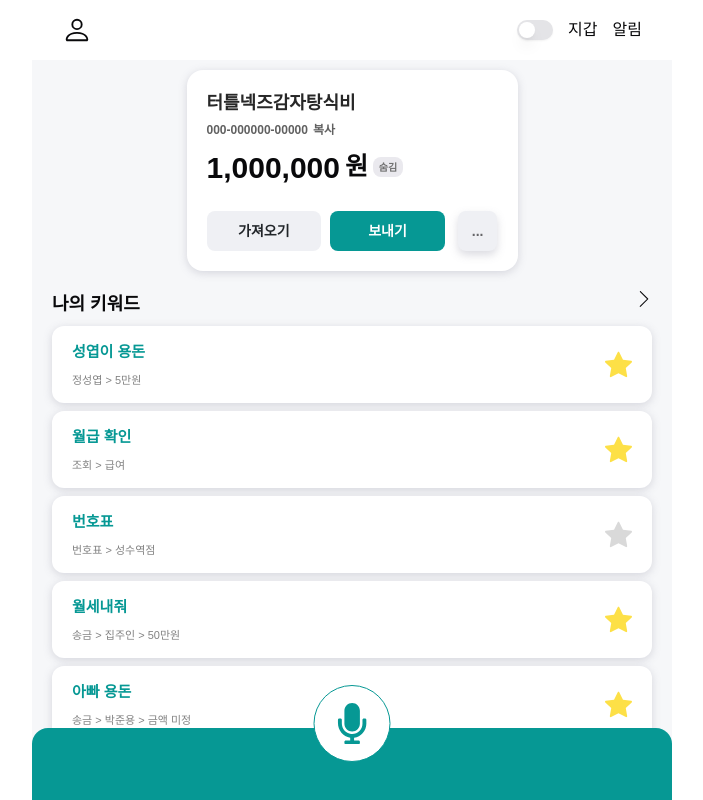
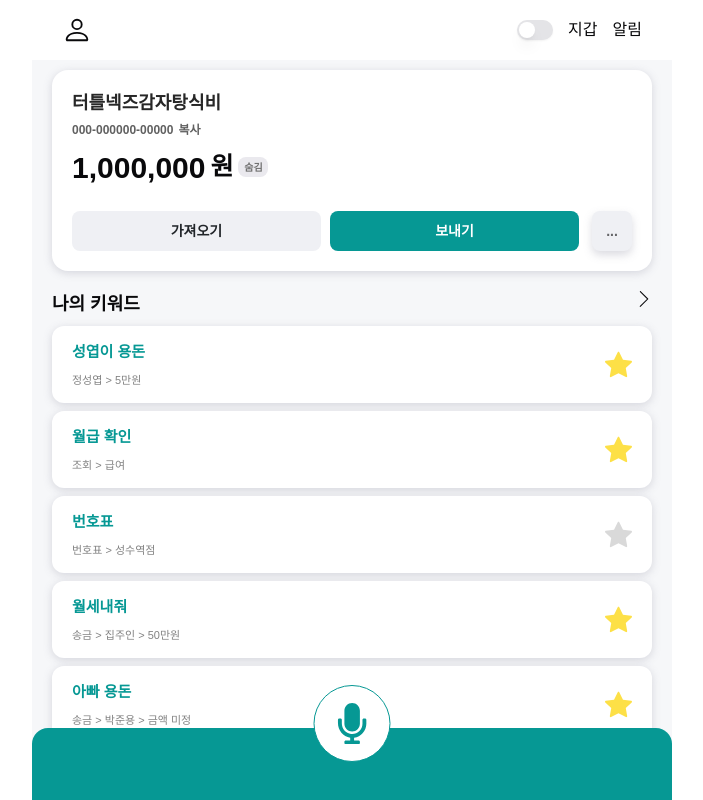
Before and after one commit to KeywordHanaro/KeywordHanaro_FE, a Next.js app: page / in a window 1280 px wide. Shown: the whole page, without its empty margins (288-991 px from the left). Built offline with nearby package versions, Linux system fonts and the light colour scheme.

Commit message:
[design] change AccountCard component width full

```diff
--- a/components/molecules/AccountCard.tsx
+++ b/components/molecules/AccountCard.tsx
@@ -17,7 +17,7 @@ export default function AccountCard({
 }: AccountCardProps) {
   const [isHide, setIsHide] = useState(false);
   return (
-    <Card className='flex flex-col w-[331px] h-[201px] p-[20px] justify-between'>
+    <Card className='flex flex-col w-full h-[201px] p-[20px] justify-between'>
       {/* 제목 및 계좌 번호 및 잔액 */}
       <div className='flex flex-col justify-between'>
         {/* 제목 */}
@@ -72,10 +72,10 @@ export default function AccountCard({
 
       {/* 가져오기, 보내기, ... 버튼 */}
       <div className='flex'>
-        <Button className='rounded-lg bg-[#EFF0F4] text-fontBlack w-[116px] h-[40px] mr-[9px] flex items-center justify-center'>
+        <Button className='rounded-lg bg-[#EFF0F4] text-fontBlack flex-1 h-[40px] mr-[9px] flex items-center justify-center'>
           가져오기
         </Button>
-        <Button className='rounded-lg w-[116px] h-[40px] mr-[13px] flex items-center justify-center'>
+        <Button className='rounded-lg flex-1 h-[40px] mr-[13px] flex items-center justify-center'>
           보내기
         </Button>
         <Button
```
